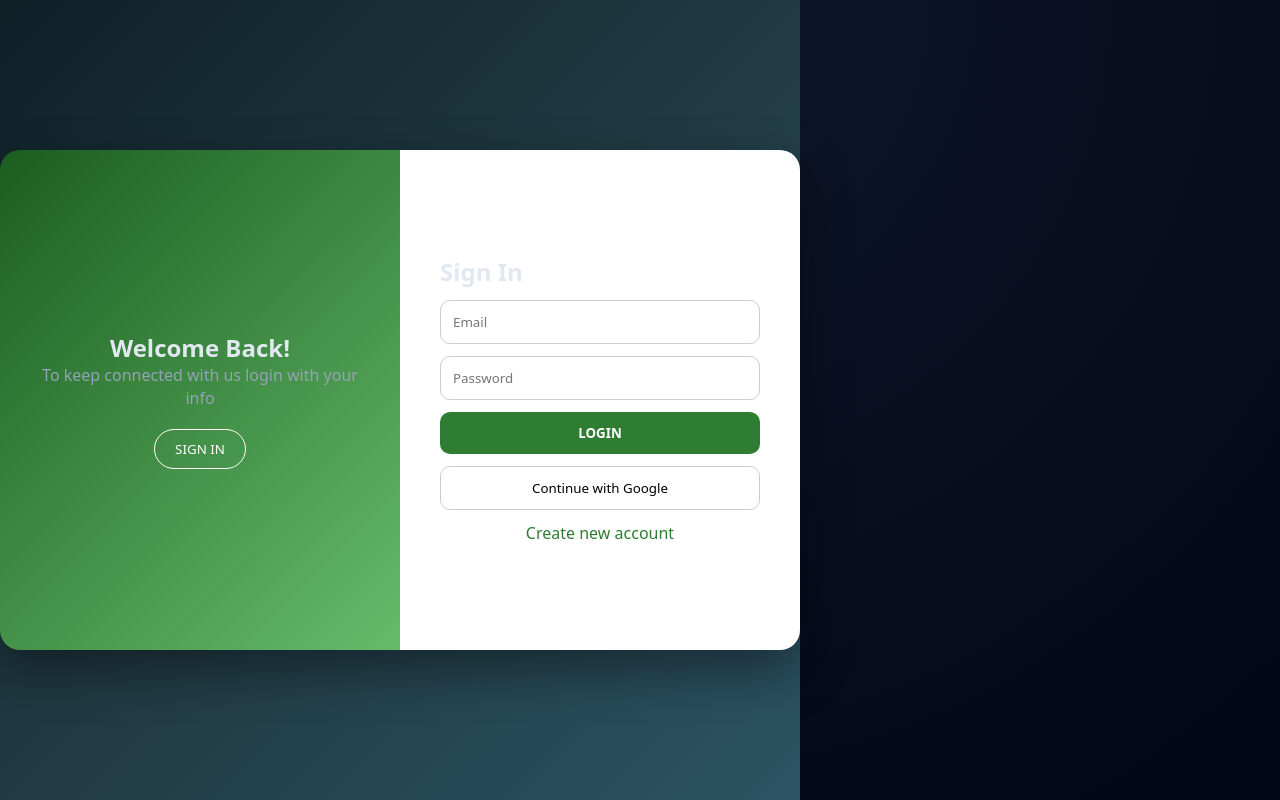
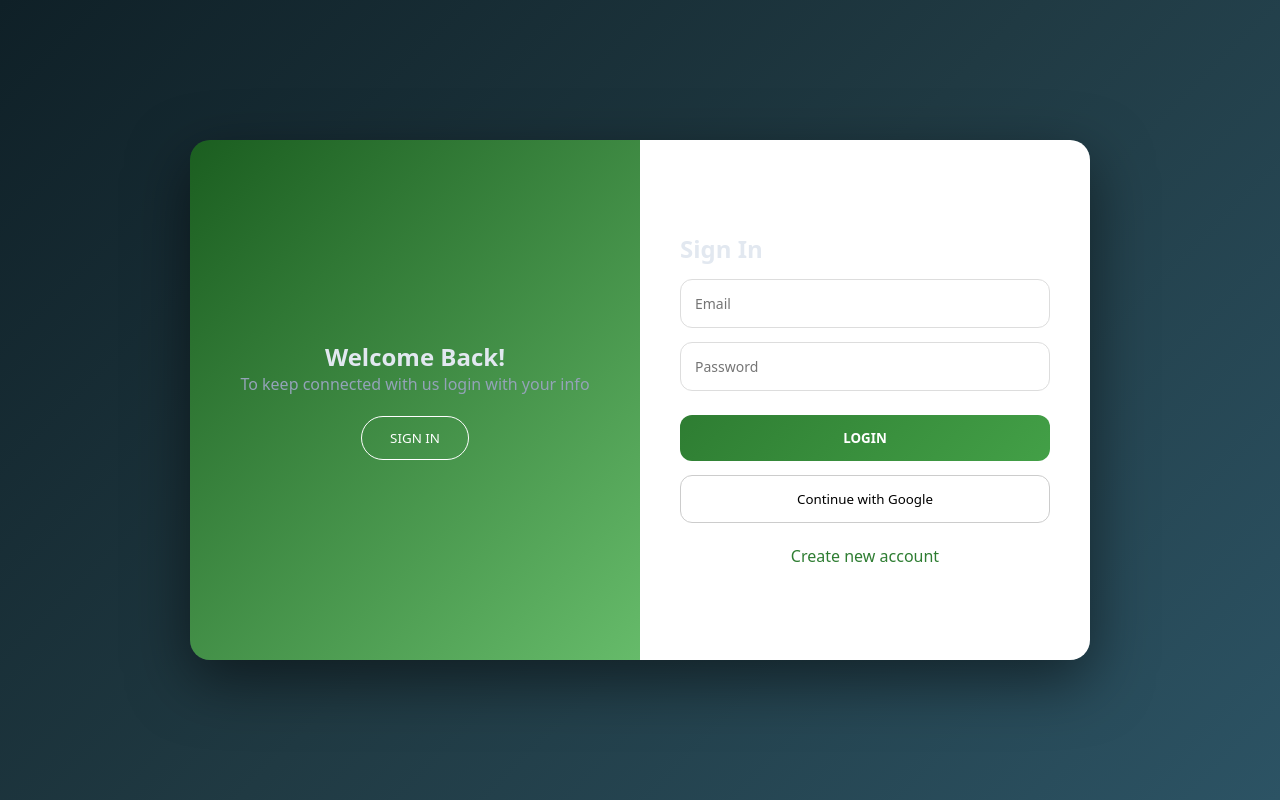
Before and after one commit to mavanigadda09/daily-tracker-app, a React (Vite) app: page /login in a window 1280 px wide. Built offline with nearby package versions, Linux system fonts and the light colour scheme; no server answers.

Commit message:
fix: centered premium login UI layout

```diff
--- a/src/Login.jsx
+++ b/src/Login.jsx
@@ -153,6 +153,7 @@ export default function Login({ onLogin }) {
 const styles = {
   container: {
     height: "100vh",
+    width: "100vw",
     display: "flex",
     justifyContent: "center",
     alignItems: "center",
@@ -160,13 +161,13 @@ const styles = {
   },
 
   wrapper: {
-    width: 800,
-    height: 500,
+    width: "900px",
+    height: "520px",
     display: "flex",
     borderRadius: 20,
     overflow: "hidden",
     transition: "0.5s ease",
-    boxShadow: "0 20px 50px rgba(0,0,0,0.4)"
+    boxShadow: "0 20px 60px rgba(0,0,0,0.5)"
   },
 
   left: {
@@ -183,33 +184,36 @@ const styles = {
 
   right: {
     flex: 1,
-    background: "#fff",
+    background: "#ffffff",
     display: "flex",
     flexDirection: "column",
     justifyContent: "center",
     padding: 40,
-    gap: 12
+    gap: 14
   },
 
   input: {
-    padding: 12,
-    borderRadius: 10,
-    border: "1px solid #ccc"
+    padding: 14,
+    borderRadius: 12,
+    border: "1px solid #ddd",
+    fontSize: 14,
+    outline: "none"
   },
 
   primaryBtn: {
-    padding: 12,
-    borderRadius: 10,
+    padding: 14,
+    borderRadius: 12,
     border: "none",
-    background: "#2e7d32",
+    background: "linear-gradient(135deg, #2e7d32, #43a047)",
     color: "#fff",
     fontWeight: "bold",
-    cursor: "pointer"
+    cursor: "pointer",
+    marginTop: 10
   },
 
   googleBtn: {
-    padding: 12,
-    borderRadius: 10,
+    padding: 14,
+    borderRadius: 12,
     border: "1px solid #ccc",
     background: "#fff",
     cursor: "pointer"
@@ -217,22 +221,24 @@ const styles = {
 
   ghostBtn: {
     marginTop: 20,
-    padding: "10px 20px",
+    padding: "12px 28px",
     border: "1px solid #fff",
     background: "transparent",
     color: "#fff",
-    borderRadius: 20,
+    borderRadius: 30,
     cursor: "pointer"
   },
 
   switch: {
     textAlign: "center",
     cursor: "pointer",
-    color: "#2e7d32"
+    color: "#2e7d32",
+    marginTop: 8
   },
 
   error: {
     color: "red",
-    fontSize: 12
+    fontSize: 12,
+    textAlign: "center"
   }
 };
```
